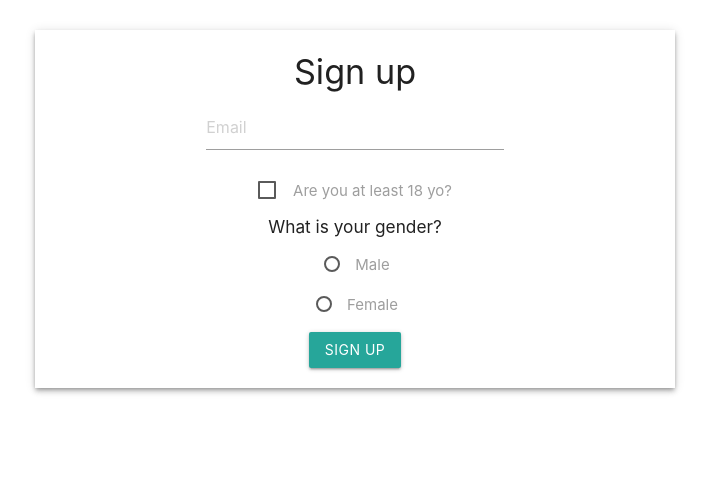
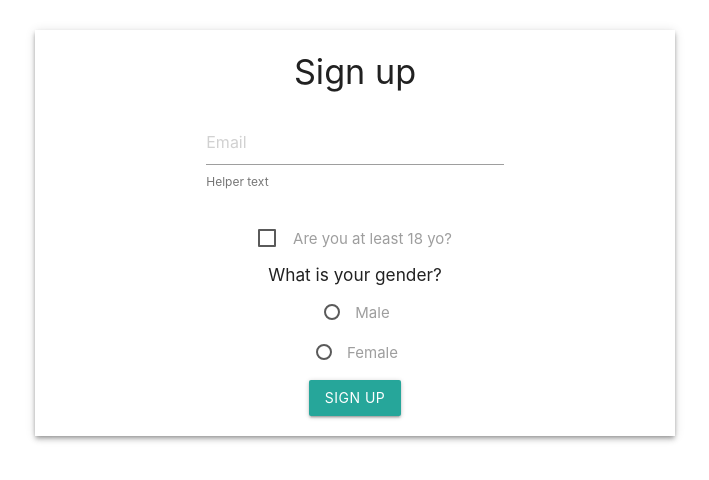
Before and after one commit to conrisc/React-signUp-multilingual-component, a React (Create React App) app: page /en in a window 1280 px wide. Shown: the top 480 px of the page, without its empty margins (285-994 px from the left). Built offline with nearby package versions, Linux system fonts and the light colour scheme.

Commit message:
Implements FormInput component

```diff
--- a/src/components/App.jsx
+++ b/src/components/App.jsx
@@ -5,7 +5,7 @@
 
 import lngResources from '../i18n/resources';
 import SignUpFormModels from '../models/signUpForm/';
-import SignUpForm from './SignUpForm.jsx';
+import SignUpForm from './SignUpForm';
 
 function App(props) {
     const i18n = props.i18n;
--- a/src/components/SignUpForm.jsx
+++ b/src/components/SignUpForm.jsx
@@ -1,7 +1,8 @@
 import React, { useState } from 'react';
 import { withTranslation } from 'react-i18next';
 
-import FormCheckBox from './common/FormCheckbox.jsx';
+import FormInput from './common/FormInput'
+import FormCheckBox from './common/FormCheckbox';
 import FormRadioGroup from './common/FormRadioGroup';
 
 function SignUpForm(props) {
@@ -15,6 +16,7 @@
 
     function handleSignUp(event) {
         event.preventDefault();
+
         console.log('Sign up buton clicked');
     }
 
@@ -23,9 +25,7 @@
             <form className="col s12 l6 offset-l3 z-depth-2 mt-3" onSubmit={handleSignUp}>
                 <h4>{props.t('signup')}</h4>
                 <div className="row">
-                    <div className="col s12 m6 offset-m3">
-                        <input placeholder={props.t('email')} type="email" className="validate" value={email} onChange={(e)=> setEmail(e.target.value)}/>
-                    </div>
+                    <FormInput type="email" placeholder="email" value={email} onChange={setEmail} />
                 </div>
                 <FormCheckBox text="age.isadult" isChecked={isAdult} onChange={setIsAdult} />
                 {model.newsletter &&
--- /dev/null
+++ b/src/components/common/FormInput.jsx
@@ -0,0 +1,24 @@
+import React from 'react';
+import { withTranslation } from 'react-i18next';
+
+export function FormInput(props) {
+
+    function handleChange(event) {
+        props.onChange(event.target.value);
+    }
+
+    return (
+        <div className="input-field col s12 m6 offset-m3">
+            <input
+                placeholder={props.t(props.placeholder)}
+                type={props.type || "text"}
+                className="validate"
+                value={props.value}
+                onChange={handleChange}
+            />
+            <span className="helper-text left-align">Helper text</span>
+        </div>
+    );
+}
+
+export default withTranslation()(FormInput)
--- a/src/index.js
+++ b/src/index.js
@@ -2,7 +2,7 @@
 import ReactDOM from 'react-dom';
 import { BrowserRouter as Router, Route } from 'react-router-dom';
 import './index.css';
-import App from './components/App.jsx';
+import App from './components/App';
 import * as serviceWorker from './serviceWorker';
 import './i18n/i18n';
 
```
